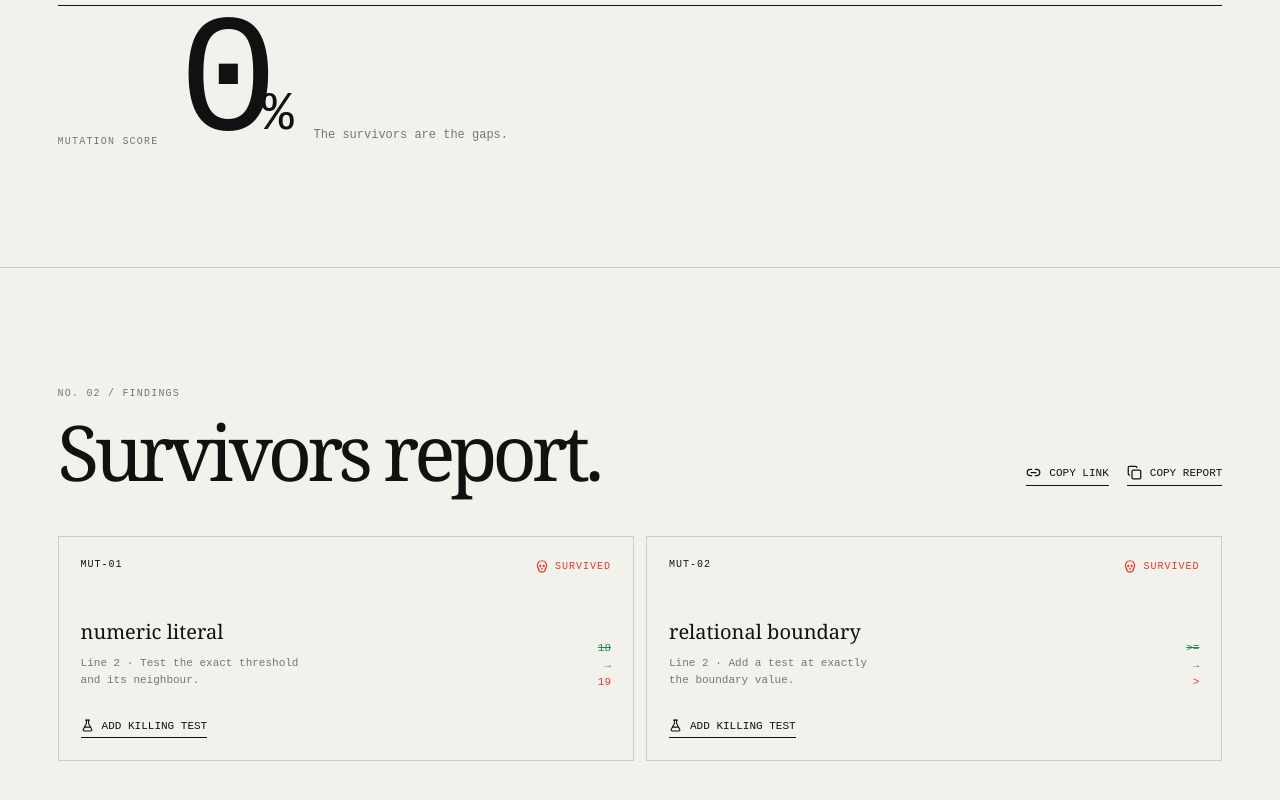
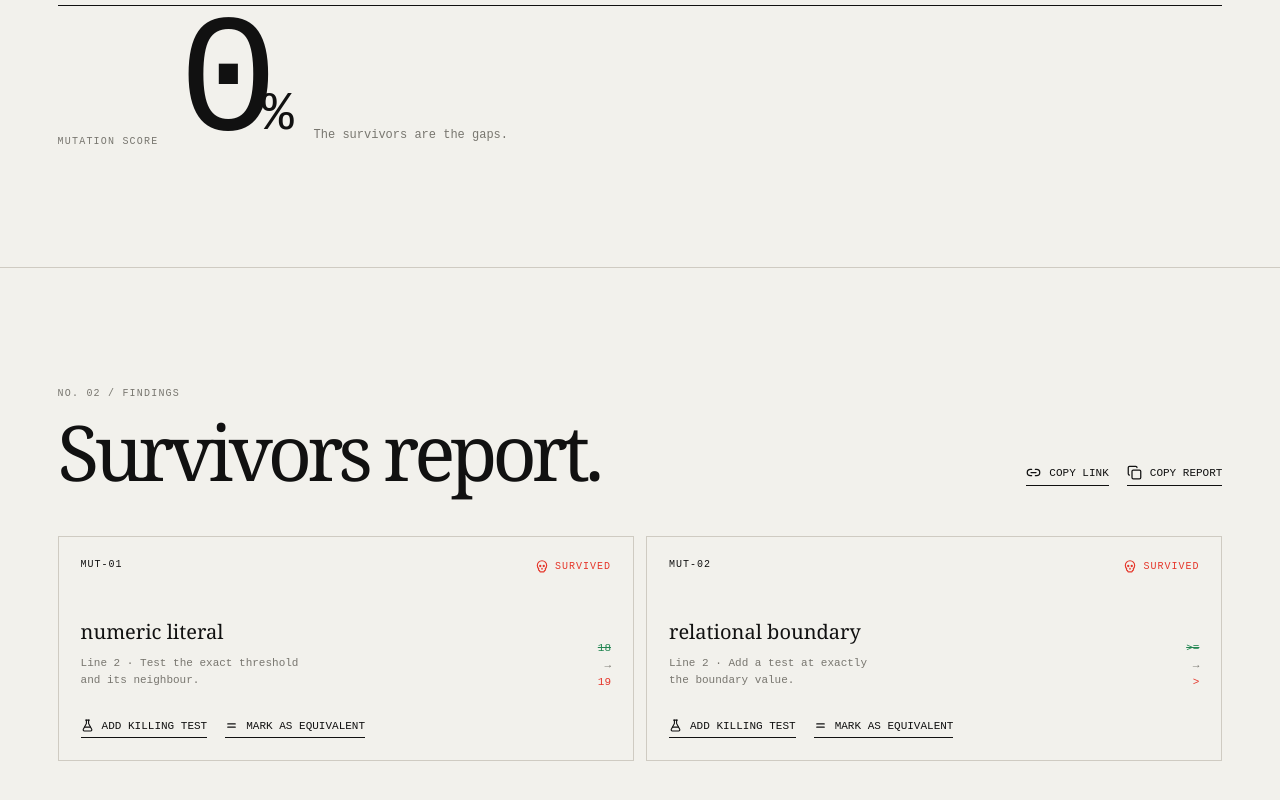
Before and after one commit to Surajp1602/survivors-lab, a Next.js app: page / in a window 1280 px wide. Shown: the part 1967-2767 px from the top of the page. Built offline with nearby package versions, Linux system fonts and the light colour scheme.

Commit message:
Let survivors be marked equivalent and excluded from the score

```diff
--- a/app/page.tsx
+++ b/app/page.tsx
@@ -2,11 +2,11 @@
 
 import dynamic from 'next/dynamic'
 import { useEffect, useMemo, useRef, useState, useSyncExternalStore } from 'react'
-import { ArrowUpRight, Check, Circle, Copy, FlaskConical, Link2, Play, ShieldAlert, Skull, Sparkles } from 'lucide-react'
+import { ArrowUpRight, Check, Circle, Copy, Equal, FlaskConical, Link2, Play, ShieldAlert, Skull, Sparkles, Undo2 } from 'lucide-react'
 import { motion, AnimatePresence } from 'motion/react'
 import { javascript } from '@codemirror/lang-javascript'
 import { lineNumbers, gutter, GutterMarker, type EditorView, type BlockInfo, type Extension } from '@uiw/react-codemirror'
-import { changedLines, isKilled, noManual, planRun, runTests, scopedLines, type Manual, type Mutant, type RunConfig, type Scope } from '@/lib/engine'
+import { changedLines, isKilled, noManual, planRun, runTests, scopedLines, scoreOf, type Manual, type Mutant, type RunConfig, type Scope } from '@/lib/engine'
 import { clientPlatform, shortcutLabel } from '@/lib/platform'
 import { specimens, type Specimen } from '@/lib/presets'
 import { generateKillingTest } from '@/lib/killing'
@@ -25,7 +25,10 @@ export default function Page() {
   const [mutants, setMutants] = useState<Mutant[]>([]); const [killed, setKilled] = useState<number[]>([]); const [running, setRunning] = useState(false); const [error, setError] = useState(''); const [copied, setCopied] = useState(''); const [selected, setSelected] = useState<number | null>(null)
   const [runScope, setRunScope] = useState<RunScope | null>(null); const runToken = useRef(0)
   const [lastRun, setLastRun] = useState<RunConfig | null>(null); const [generated, setGenerated] = useState<string[]>([]); const [notes, setNotes] = useState<Record<string, string>>({})
-  const score = mutants.length ? Math.round((killed.length / mutants.length) * 100) : 0; const survivors = mutants.filter((m) => !killed.includes(m.id))
+  const [equivalent, setEquivalent] = useState<string[]>([])
+  const tally = scoreOf(mutants, killed, equivalent); const score = tally.score
+  const isEquivalent = (m: Mutant) => equivalent.includes(m.key)
+  const survivors = mutants.filter((m) => !killed.includes(m.id) && !isEquivalent(m)); const marked = mutants.filter(isEquivalent)
   const totalLines = fn.split('\n').length
   const shortcut = useSyncExternalStore(noSubscribe, () => shortcutLabel(clientPlatform()), () => 'Ctrl ↵')
   const diffSet = useMemo(() => changedLines(before, fn), [before, fn])
@@ -53,10 +56,10 @@ export default function Page() {
     const shared = location.hash.length > 1 ? decodeShare(location.hash.slice(1)) : null
     // Mount-only restore from the URL hash, which isn't available during SSR.
     // eslint-disable-next-line react-hooks/set-state-in-effect
-    if (shared) { setFn(shared.fn); setTests(shared.tests); setScope(shared.scope); setBefore(shared.before); setManual(shared.manual); run(shared) } else run()
+    if (shared) { setFn(shared.fn); setTests(shared.tests); setScope(shared.scope); setBefore(shared.before); setManual(shared.manual); setEquivalent(shared.equivalent); run(shared) } else run()
   }, [])
   useEffect(() => { const h = (e: KeyboardEvent) => { if ((e.metaKey || e.ctrlKey) && e.key === 'Enter') run() }; window.addEventListener('keydown', h); return () => window.removeEventListener('keydown', h) })
-  const selectSpecimen = (s: Specimen) => { runToken.current++; setRunning(false); setSpecimen(s); setFn(s.fn); setTests(s.tests); setBefore(s.before ?? ''); setScope(s.scope ?? 'whole'); setManual(noManual); setMutants([]); setKilled([]); setRunScope(null); setError(''); setLastRun(null); setGenerated([]); setNotes({}) }
+  const selectSpecimen = (s: Specimen) => { runToken.current++; setRunning(false); setSpecimen(s); setFn(s.fn); setTests(s.tests); setBefore(s.before ?? ''); setScope(s.scope ?? 'whole'); setManual(noManual); setMutants([]); setKilled([]); setRunScope(null); setError(''); setLastRun(null); setGenerated([]); setNotes({}); setEquivalent([]) }
 
   // In Changed lines mode, clicking a line number adds that line to the scope or removes it by hand.
   const scopeExtensions = useMemo<Extension[]>(() => {
@@ -89,9 +92,10 @@ export default function Page() {
     setGenerated((g) => [...g, m.key]); setTests(result.tests); run({ ...lastRun, tests: result.tests })
   }
   // Survivors, plus survivors that a generated test has since killed, so their cards visibly flip.
-  const cards = mutants.filter((m) => !killed.includes(m.id) || generated.includes(m.key))
+  const cards = mutants.filter((m) => !isEquivalent(m) && (!killed.includes(m.id) || generated.includes(m.key)))
+  const toggleEquivalent = (m: Mutant) => setEquivalent((e) => (e.includes(m.key) ? e.filter((k) => k !== m.key) : [...e, m.key]))
   const scopeSummary = (r: RunScope) => `Mutating ${r.lines.length} of ${r.totalLines} lines · ${r.kept} of ${r.total} mutants`
-  const copyLink = async () => { await navigator.clipboard.writeText(`${location.origin}${location.pathname}#${encodeShare({ fn, tests, scope, before, manual })}`); setCopied('link'); setTimeout(() => setCopied(''), 1600) }
+  const copyLink = async () => { await navigator.clipboard.writeText(`${location.origin}${location.pathname}#${encodeShare({ fn, tests, scope, before, manual, equivalent })}`); setCopied('link'); setTimeout(() => setCopied(''), 1600) }
   const copyReport = async () => {
     const r = runScope
     const scopeText = !r || r.mode === 'whole' ? 'Scope: Whole function' : [
@@ -101,8 +105,8 @@ export default function Page() {
       `Manual selection: ${[...r.manual.add.map((n) => `+${n}`), ...r.manual.remove.map((n) => `-${n}`)].join(', ') || 'none'}`,
       r.before.trim() ? `Before:\n\`\`\`js\n${r.before}\n\`\`\`` : 'Before: (none, lines selected by hand)',
     ].join('\n')
-    const scoreText = noScopedMutants ? 'No mutable code on the changed lines.' : `Mutation score${r?.mode === 'changed' ? ' (changed lines only)' : ''}: ${score}%`
-    const text = `# Survivors report — ${specimen.name}\n\n${scopeText}\n\n${scoreText}\n\n${survivors.map((m) => `- ${m.operator}, line ${m.line}: ${m.before} → ${m.after}\n  ${m.hint}`).join('\n')}`
+    const scoreText = noScopedMutants ? 'No mutable code on the changed lines.' : `Mutation score${r?.mode === 'changed' ? ' (changed lines only)' : ''}: ${score}%${tally.equivalent ? ` (${tally.equivalent} marked equivalent)` : ''}`
+    const text = `# Survivors report — ${specimen.name}\n\n${scopeText}\n\n${scoreText}\n\n${survivors.map((m) => `- ${m.operator}, line ${m.line}: ${m.before} → ${m.after}\n  ${m.hint}`).join('\n')}${marked.length ? `\n\nMarked equivalent:\n${marked.map((m) => `- ${m.operator}, line ${m.line}: ${m.before} → ${m.after}`).join('\n')}` : ''}`
     await navigator.clipboard.writeText(text); setCopied('report'); setTimeout(() => setCopied(''), 1600)
   }
   const meta = [['Function', specimen.name], ['Tests', tests.split('\n').filter(Boolean).length], ['Mutants', runScope ? mutants.length : '—'], ['Killed', runScope ? killed.length : '—'], ['Survivors', runScope ? survivors.length : '—']]
@@ -127,18 +131,19 @@ export default function Page() {
         {(mutants.length > 0 || noScopedMutants) && runScope && <div className="results">
           {runScope.mode === 'changed' && <p className="scope-summary">{scopeSummary(runScope)}</p>}
           {noScopedMutants ? <div className="score score-empty"><span className="field-label">Mutation score · changed lines only</span><p>No mutable code on the changed lines.</p></div> : <>
-            <div className="progress-line"><span>{running ? 'Testing specimens…' : 'Run complete'}</span><span>{killed.length} / {mutants.length} killed</span></div><div className="mutant-grid" role="list" aria-label="Mutant results">{mutants.map((m) => { const state = killed.includes(m.id) ? 'Killed' : !running ? 'Survived' : 'Pending'; const label = `${state}: ${m.operator}, line ${m.line}`; return <div key={m.id} role="listitem" aria-label={label} title={label} className={`mutant-cell ${state === 'Killed' ? 'killed' : state === 'Survived' ? 'survived' : ''}`}>{state === 'Killed' ? <Check size={14} aria-hidden="true"/> : state === 'Survived' ? <Circle size={10} fill="currentColor" aria-hidden="true"/> : null}</div> })}</div>
-            <div className="grid-legend" aria-hidden="true"><span><i className="legend-swatch killed"><Check size={10}/></i>Killed</span><span><i className="legend-swatch survived"><Circle size={7} fill="currentColor"/></i>Survived</span><span><i className="legend-swatch"/>Pending</span></div>
-            <div className="score"><span className="field-label">Mutation score{runScope.mode === 'changed' ? ' · changed lines only' : ''}</span><strong>{score}<small>%</small></strong><span>{score === 100 ? 'No survivors. Your tests are doing their job.' : 'The survivors are the gaps.'}</span></div>
+            <div className="progress-line"><span>{running ? 'Testing specimens…' : 'Run complete'}</span><span>{killed.length} / {mutants.length} killed</span></div><div className="mutant-grid" role="list" aria-label="Mutant results">{mutants.map((m) => { const state = killed.includes(m.id) ? 'Killed' : isEquivalent(m) ? 'Equivalent' : !running ? 'Survived' : 'Pending'; const label = `${state}: ${m.operator}, line ${m.line}`; return <div key={m.id} role="listitem" aria-label={label} title={label} className={`mutant-cell ${state.toLowerCase()}`}>{state === 'Killed' ? <Check size={14} aria-hidden="true"/> : state === 'Survived' ? <Circle size={10} fill="currentColor" aria-hidden="true"/> : state === 'Equivalent' ? <Equal size={12} aria-hidden="true"/> : null}</div> })}</div>
+            <div className="grid-legend" aria-hidden="true"><span><i className="legend-swatch killed"><Check size={10}/></i>Killed</span><span><i className="legend-swatch survived"><Circle size={7} fill="currentColor"/></i>Survived</span><span><i className="legend-swatch equivalent"><Equal size={9}/></i>Equivalent</span><span><i className="legend-swatch"/>Pending</span></div>
+            <div className="score"><span className="field-label">Mutation score{runScope.mode === 'changed' ? ' · changed lines only' : ''}</span><strong>{score}<small>%</small></strong>{tally.equivalent > 0 && <em className="equivalent-count">({tally.equivalent} marked equivalent)</em>}<span>{score === 100 ? 'No survivors. Your tests are doing their job.' : 'The survivors are the gaps.'}</span></div>
           </>}
         </div>}
       </section>
       <section className="report section-shell" id="report"><div className="section-heading"><div><p className="eyebrow">No. 02 / Findings</p><h2>Survivors report.</h2></div><div className="report-actions"><button className="text-button" onClick={copyLink}><Link2 size={15}/>{copied === 'link' ? 'Copied' : 'Copy link'}</button><button className="text-button" onClick={copyReport}><Copy size={15}/>{copied === 'report' ? 'Copied' : 'Copy report'}</button></div></div>{cards.length === 0 ? <div className="empty"><Sparkles size={20}/><p>{noScopedMutants ? 'No mutable code on the changed lines.' : mutants.length ? 'All mutants killed. Excellent work.' : 'Run the lab to reveal what survived.'}</p></div> : <div className="survivor-list">{cards.map((m) => { const dead = killed.includes(m.id); return <motion.article layout key={m.key} className={`survivor-card ${selected === m.id ? 'selected' : ''} ${dead ? 'is-killed' : ''}`} onClick={() => setSelected(m.id)}>
           <div className="card-top"><span className="catalogue-no">MUT-{String(m.id + 1).padStart(2, '0')}</span>{dead ? <span className="killed-label"><Check size={14}/> KILLED</span> : <span className="survived-label"><Skull size={14}/> SURVIVED</span>}</div>
           <div className="card-main"><div><h3>{m.operator}</h3><p>Line {m.line} · {m.hint}</p></div><div className="diff"><span>{m.before}</span><b>→</b><strong>{m.after}</strong></div></div>
-          <div className="card-actions">{dead ? <span className="card-note">Killed by the generated test.</span> : <button className="text-button" disabled={running} onClick={(e) => { e.stopPropagation(); addKillingTest(m) }}><FlaskConical size={13}/>Add killing test</button>}</div>
+          <div className="card-actions">{dead ? <span className="card-note">Killed by the generated test.</span> : <button className="text-button" disabled={running} onClick={(e) => { e.stopPropagation(); addKillingTest(m) }}><FlaskConical size={13}/>Add killing test</button>}{!dead && <button className="text-button" onClick={(e) => { e.stopPropagation(); toggleEquivalent(m) }}><Equal size={13}/>Mark as equivalent</button>}</div>
           {notes[m.key] && <p className="card-note" role="status">{notes[m.key]}</p>}
-        </motion.article> })}</div>}</section>
+        </motion.article> })}</div>}
+        {marked.length > 0 && <div className="equivalent-list"><p className="field-label">Marked equivalent · excluded from the score</p><ul>{marked.map((m) => <li key={m.key}><span className="catalogue-no">MUT-{String(m.id + 1).padStart(2, '0')}</span><span>{m.operator}, line {m.line}</span><code>{m.before.trim()} → {m.after.trim()}</code><button className="text-button" onClick={() => toggleEquivalent(m)}><Undo2 size={13}/>Unmark</button></li>)}</ul></div>}</section>
       <section className="guide section-shell" id="guide"><div className="section-heading"><div><p className="eyebrow">No. 03 / Reference</p><h2>Field guide.</h2></div><p className="section-note">Small changes. Meaningful pressure.<br/>The complete catalogue of operators.</p></div><div className="guide-grid">{[['relational boundary','age > 18','age >= 18','Off-by-one conditions.'],['arithmetic','price + tax','price - tax','Incorrect calculations.'],['equality','value === 0','value !== 0','Unexpected equality.'],['logical','a && b','a || b','Missing branches.'],['boolean literal','return true','return false','Inverted defaults.'],['numeric literal','limit = 3','limit = 4','Wrong constants.'],['negated condition','if (valid)','if (!(valid))','Reversed control flow.'],['string literal','"bad pct"','""','Unasserted messages.']].map((g, i) => <article className="guide-card" key={g[0]}><span className="catalogue-no">0{i + 1}</span><h3>{g[0]}</h3><div className="guide-diff"><code>{g[1]}</code><span>→</span><code>{g[2]}</code></div><p>{g[3]}</p></article>)}</div><p className="guide-note">Scope runs to changed lines in review; run the whole function when you&apos;re auditing a test suite.</p></section>
       <section className="about section-shell page-grid" id="about"><div><p className="eyebrow">About the project</p><h2>A small instrument<br/><em>for serious tests.</em></h2></div><div className="about-copy"><p>Made by <strong>Suraj Pawar</strong>, a software engineer in Pune. At Handshake AI I author agentic coding benchmarks and build mutation-testing gates that check whether a benchmark&apos;s tests actually catch broken solutions.</p><p>Survivors is a small public version of that idea.</p><div className="links"><a href="https://github.com/Surajp1602" target="_blank" rel="noreferrer">GitHub <ArrowUpRight size={14}/></a><a href="https://www.linkedin.com/in/surajpawar0216" target="_blank" rel="noreferrer">LinkedIn <ArrowUpRight size={14}/></a></div></div></section>
     </main><footer><span>SURVIVORS<span className="red">.</span></span><span>Runs entirely in your browser. No code is uploaded.</span><span className="footer-links"><a href="https://github.com/Surajp1602" target="_blank" rel="noreferrer">GitHub</a><a href="https://www.linkedin.com/in/surajpawar0216" target="_blank" rel="noreferrer">LinkedIn</a><span>© 2026 Suraj Pawar</span></span></footer></>
--- a/lib/engine.ts
+++ b/lib/engine.ts
@@ -150,3 +150,13 @@ export function runEngine(cfg: RunConfig): EngineResult {
   const plan = planRun(cfg)
   return { plan, killed: plan.mutants.filter((m) => isKilled(m, plan)).map((m) => m.id) }
 }
+
+export type Score = { score: number; counted: number; killed: number; equivalent: number }
+
+/** Mutation score with mutants marked equivalent (by key) left out of both sides of the ratio. */
+export function scoreOf(mutants: Mutant[], killed: number[], equivalent: string[]): Score {
+  const marked = new Set(equivalent)
+  const counted = mutants.filter((m) => !marked.has(m.key))
+  const dead = counted.filter((m) => killed.includes(m.id)).length
+  return { score: counted.length ? Math.round((dead / counted.length) * 100) : mutants.length ? 100 : 0, counted: counted.length, killed: dead, equivalent: mutants.length - counted.length }
+}
--- a/lib/share.ts
+++ b/lib/share.ts
@@ -1,6 +1,7 @@
 import type { Manual, Scope } from './engine'
 
-export type ShareState = { fn: string; tests: string; scope: Scope; before: string; manual: Manual }
+/** `equivalent` holds the keys of mutants marked equivalent. */
+export type ShareState = { fn: string; tests: string; scope: Scope; before: string; manual: Manual; equivalent: string[] }
 
 export const encodeShare = (data: ShareState) => { let bin = ''; new TextEncoder().encode(JSON.stringify(data)).forEach((b) => { bin += String.fromCharCode(b) }); return encodeURIComponent(btoa(bin)) }
 
@@ -9,6 +10,7 @@ export function decodeShare(hash: string): ShareState | null {
     const d = JSON.parse(new TextDecoder().decode(Uint8Array.from(atob(decodeURIComponent(hash)), (c) => c.charCodeAt(0))))
     if (typeof d.fn !== 'string' || typeof d.tests !== 'string') return null
     const ints = (v: unknown) => (Array.isArray(v) ? v.filter((n): n is number => Number.isInteger(n) && n > 0) : [])
-    return { fn: d.fn, tests: d.tests, scope: d.scope === 'changed' ? 'changed' : 'whole', before: typeof d.before === 'string' ? d.before : '', manual: { add: ints(d.manual?.add), remove: ints(d.manual?.remove) } }
+    const strings = (v: unknown) => (Array.isArray(v) ? v.filter((k): k is string => typeof k === 'string') : [])
+    return { fn: d.fn, tests: d.tests, scope: d.scope === 'changed' ? 'changed' : 'whole', before: typeof d.before === 'string' ? d.before : '', manual: { add: ints(d.manual?.add), remove: ints(d.manual?.remove) }, equivalent: strings(d.equivalent) }
   } catch { return null }
 }
```
Also changed, not shown: app/globals.css, 1 other file (tests, documents, lock files or other folders).
